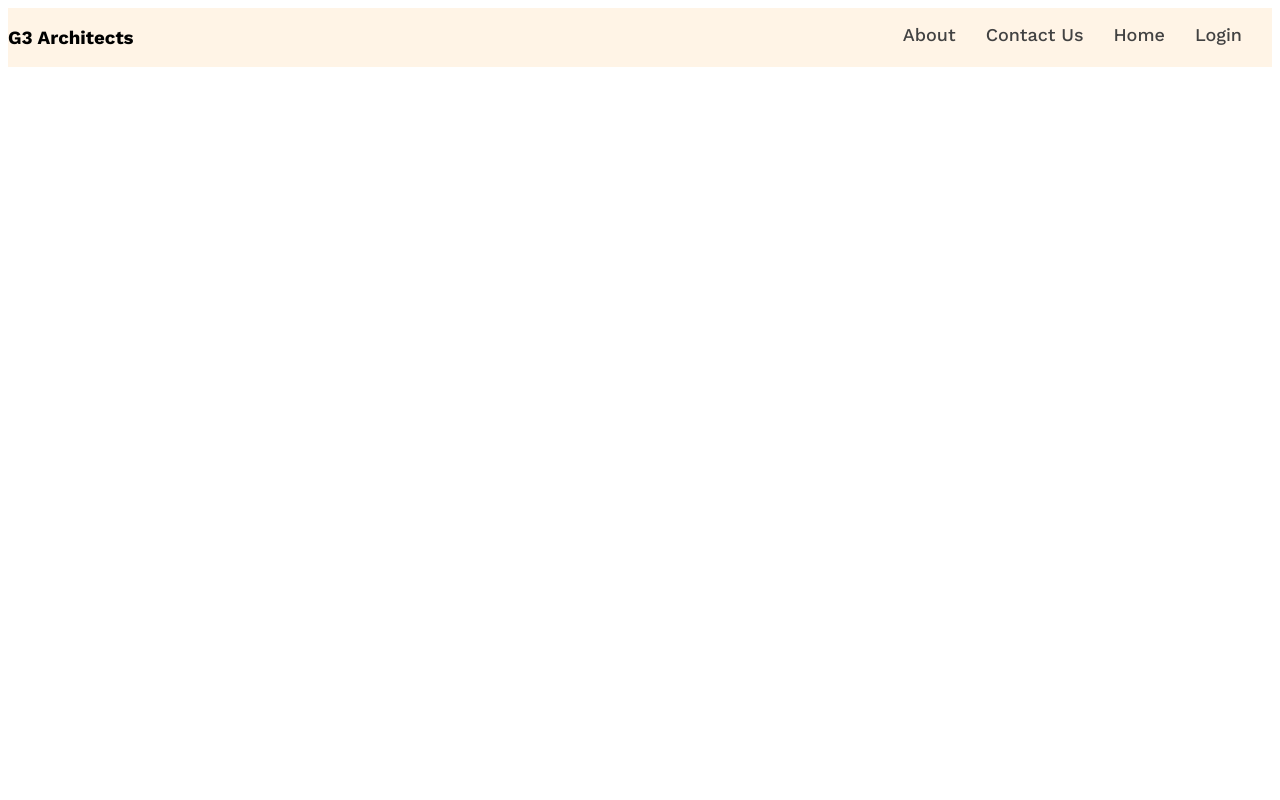
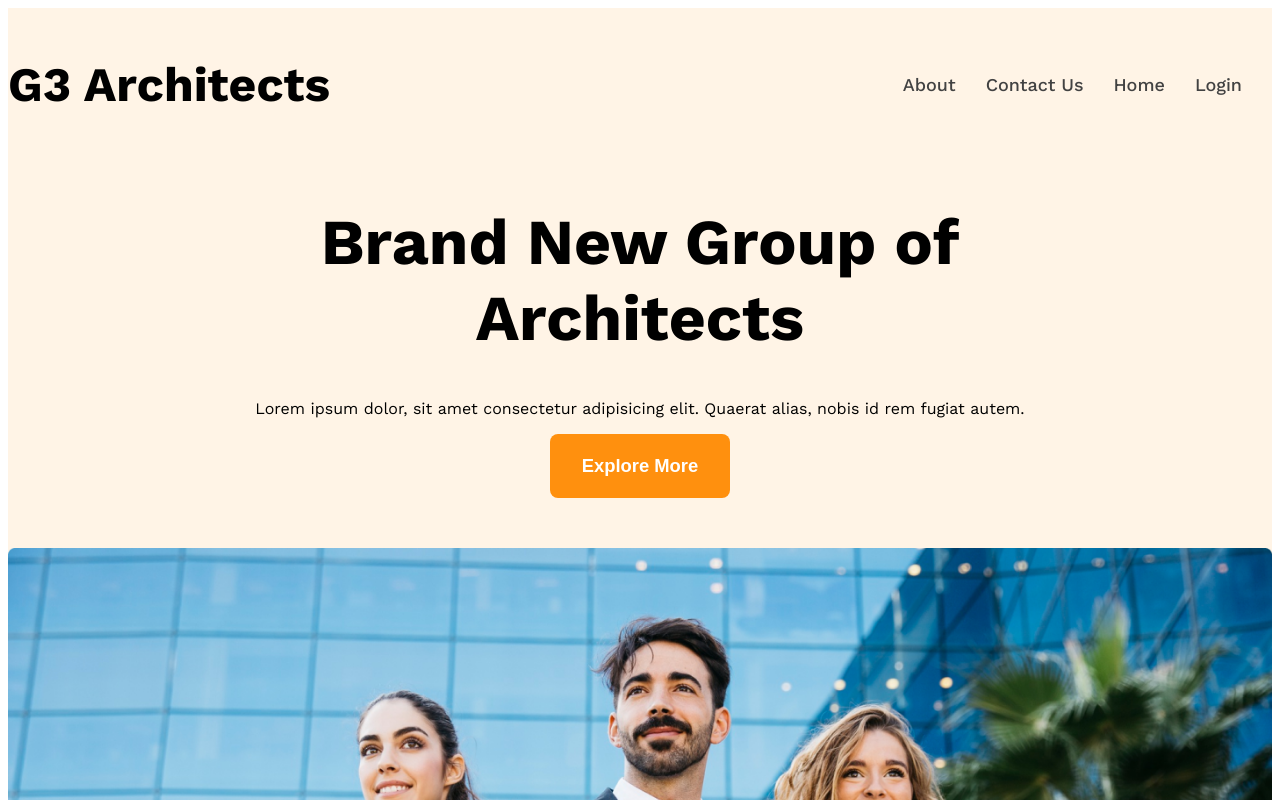
Before and after one commit to akib1437/architect-sresponsive-website, a plain HTML site: page index.html in a window 1280 px wide. Shown: the top 800 px of the page. Drawn offline with nearby package versions, Linux system fonts and the light colour scheme.

Commit message:
motamoti heading

```diff
--- a/index.html
+++ b/index.html
@@ -18,7 +18,16 @@
             </ul>
         </nav>
         <div class="banner">
-
+            <div class="banner-content">
+                <h1 class="banner-title">Brand New
+                    Group of Architects
+                </h1>
+                <p class="banner-description">
+                    Lorem ipsum dolor, sit amet consectetur adipisicing elit. Quaerat alias, nobis id rem fugiat autem.
+                </p>
+                <button class="btn-primary">Explore More</button>
+            </div>
+            <img class="banner-img" src="images/banner.png" alt="">
         </div>
     </header>
     <main>
--- a/style/g3 achitects.css
+++ b/style/g3 achitects.css
@@ -23,12 +23,30 @@ color: #727272;
 .bg-light{
     background-color: rgba(255, 144, 14, 0.1);
 }
+.btn-primary{
+    background-color: rgb(255, 144, 14);
+    color: rgb(255, 255, 255);
+    width: 180px;
+    height: 64px;
+    font-weight: 600;
+    font-size: 1.15rem;
+    border-radius: 8px;
+    align-items: center;
+    border: none;
+    padding: 20px 25px;
+
+}
 /* header styles */
 
 /* navbar related styles */
 .navbar {
     justify-content: space-between;
     flex-direction: row;
+    align-items: center;
+}
+.brand{
+    font-weight: 700;
+    font-size: 3rem;
 }
 .nav-items{
     list-style:  none;
@@ -36,12 +54,32 @@ color: #727272;
 
 }
 .nav-link{
-
     text-decoration: none;
     font-size: 18px;
-font-weight: 500;
+    font-weight: 500;
 }
 .navbar, .banner{
     max-width: 1440px;
     margin: 0 auto;
 }
+/* banner related */
+.banner-content{
+    max-width: 850px;
+    margin: 0 auto;
+    text-align: center;
+    margin-bottom: 50px;
+}
+.banner-title{
+    font-weight: 700;
+    font-size: 4rem;
+}
+.banner-img{
+    width: 100%;
+}
+
+/* responsive media query */
+@media screen and (max-width: 576px) {
+    .navbar, .nav-links{
+        flex-direction: column;
+    }
+}
```
